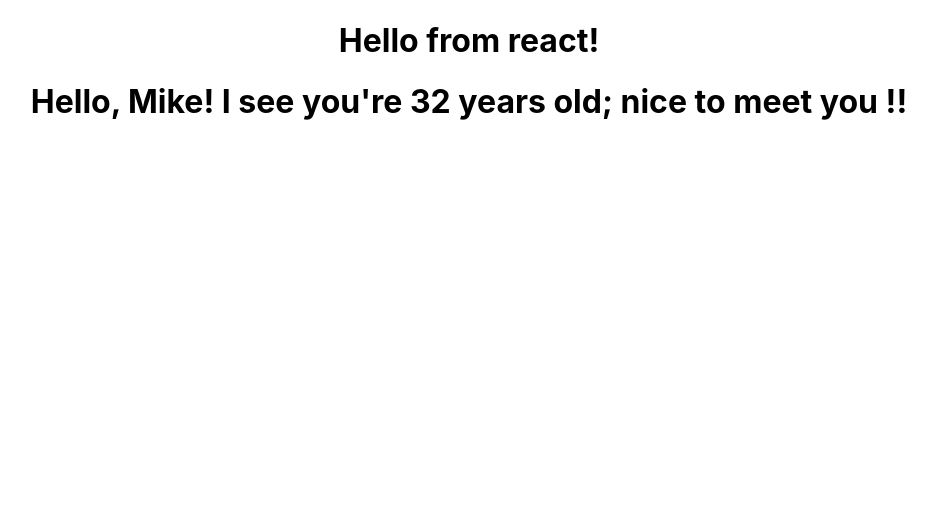
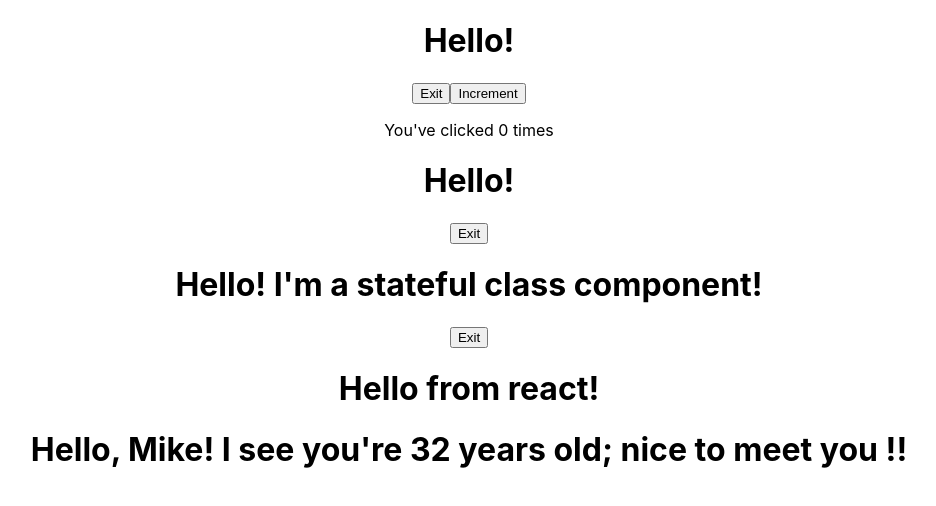
Before and after one commit to EmmaRubiH/gitpod-react-walktrough, a React (Create React App) app in the folder my-app/: page / in a window 1280 px wide. Shown: the top 506 px of the page, without its empty margins (171-1107 px from the left). Built offline with nearby package versions, Linux system fonts and the light colour scheme.

Commit message:
follow along with class components

```diff
--- a/my-app/src/App.js
+++ b/my-app/src/App.js
@@ -2,10 +2,16 @@
 import './App.css';
 import FunctionalGreeting from './components/FunctionalGreeting';
 import FunctionalGreetingWithProps from './components/FunctionalGreetingWithProps';
+import StatefulGreeting from './components/StatefulGreeting';
+import StatefulGreetingWithCallback from './components/StatefulGreetingWithCallback';
+import StatefulGreetingWithPrevState from './components/StatefulGreetingWithPrevState';
 
 function App() {
   return (
     <div className="App">
+      <StatefulGreetingWithPrevState />
+      <StatefulGreetingWithCallback />
+      <StatefulGreeting greeting="I'm a stateful class component!" name="Mike" />
       <FunctionalGreeting />
       <FunctionalGreetingWithProps greeting="nice to meet you" name="Mike" age="32" />
     </div>
--- /dev/null
+++ b/my-app/src/components/StatefulGreeting.js
@@ -0,0 +1,31 @@
+import React from "react";
+
+class StatefulGreeting extends React.Component {
+
+    constructor(props) {
+        super(props);
+        this.state = {
+            introduction: "Hello!",
+            buttonText: "Exit",
+        };
+    }
+
+    handleClick() {
+        this.setState({
+            introduction: "Goodbye!",
+        });
+        console.log(this.state.introduction);
+    }
+
+    render() {
+        return (
+            <div>
+                <h1>{this.state.introduction} {this.props.greeting}</h1>
+                <button onClick={() => this.handleClick()}>{this.state.buttonText}</button>
+            </div>
+        )
+    }
+
+}
+
+export default StatefulGreeting;
--- /dev/null
+++ b/my-app/src/components/StatefulGreetingWithCallback.js
@@ -0,0 +1,37 @@
+import React from "react";
+
+class StatefulGreetingWithCallback extends React.Component {
+
+    constructor(props) {
+        super(props);
+        this.state = {
+            introduction: "Hello!",
+            buttonText: "Exit",
+        };
+    }
+
+    handleClick() {
+        this.setState({
+            introduction: "Goodbye!",
+            buttonText: 'Enter'
+        }, ()=>{
+            console.log('new state', this.state.introduction);
+            console.log('new state', this.state.buttonText);
+        }
+        );
+        console.log(this.state.introduction);
+        console.log(this.state.buttonText);
+    }
+
+    render() {
+        return (
+            <div>
+                <h1>{this.state.introduction} {this.props.greeting}</h1>
+                <button onClick={() => this.handleClick()}>{this.state.buttonText}</button>
+            </div>
+        )
+    }
+
+}
+
+export default StatefulGreetingWithCallback;
--- /dev/null
+++ b/my-app/src/components/StatefulGreetingWithPrevState.js
@@ -0,0 +1,53 @@
+import React from "react";
+
+class StatefulGreetingWithPrevState extends React.Component {
+
+    constructor(props) {
+        super(props);
+        this.state = {
+            introduction: "Hello!",
+            buttonText: "Exit",
+            count: 0
+        };
+    }
+
+    handleClick() {
+        this.setState((prevState, prevProps) => {
+            console.log('Previous State:', prevState)
+            console.log('Previous Props:', prevProps)
+            return {
+                introduction: prevState.introduction === "Hello!" ? "Goodbye" : "Hello!",
+                buttonText: prevState.buttonText === "Exit" ? "Enter" : "exit"
+            }
+        })
+    }
+
+    increment() {
+        this.setState((prevState, prevProps) => {
+            console.log('Previous State:', prevState)
+            console.log('Previous Props:', prevProps)
+            return {
+                count: prevState.count + 1
+            }
+        }
+        )
+    }
+
+    render() {
+        return (
+            <div>
+                <h1>{this.state.introduction} {this.props.greeting}</h1>
+                <button onClick={() => this.handleClick()}>
+                    {this.state.buttonText}
+                </button>
+                <button onClick={() => this.increment()}>
+                    Increment
+                </button>
+        <p>You've clicked {this.state.count} times</p>
+            </div>
+        )
+    }
+
+}
+
+export default StatefulGreetingWithPrevState;
```
